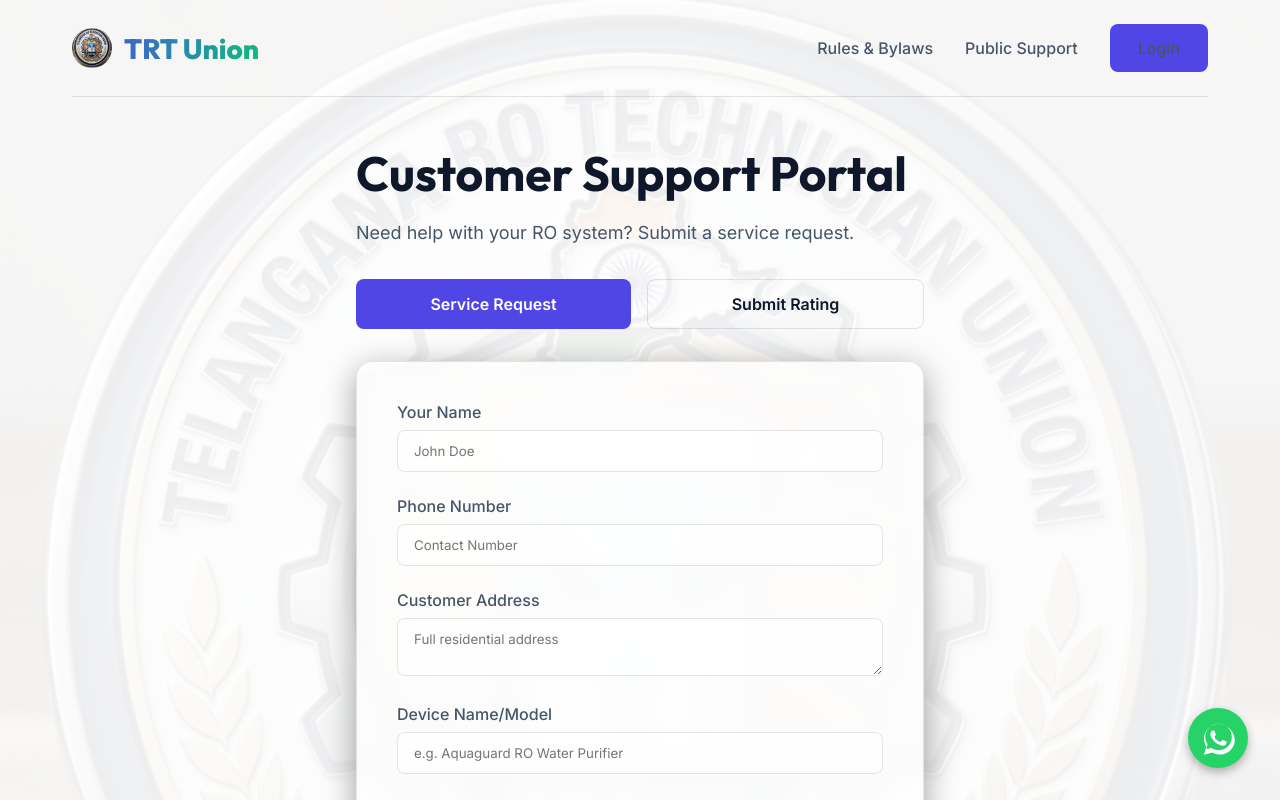
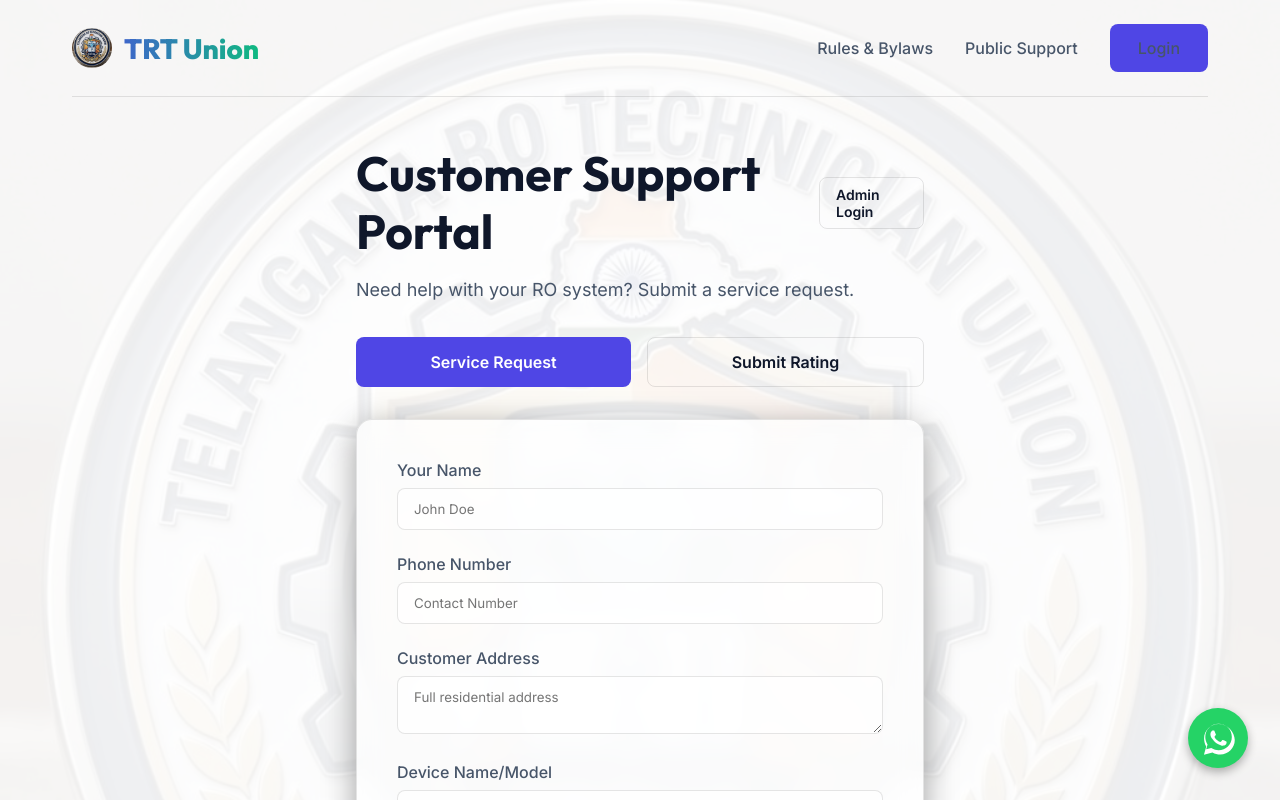
Before and after one commit to Bandarupallipavani/trtwa, a Next.js app: page /support/public in a window 1280 px wide. Shown: the top 800 px of the page. Built offline with nearby package versions, Linux system fonts and the light colour scheme; no server answers; the database is empty.

Commit message:
Add Admin Login link to Customer Support Portal

```diff
--- a/src/app/support/public/page.tsx
+++ b/src/app/support/public/page.tsx
@@ -2,6 +2,7 @@
 import React, { useState } from "react";
 import { db } from "../../../lib/firebase";
 import { doc, setDoc } from "firebase/firestore";
+import Link from "next/link";
 
 export default function PublicSupportPage() {
   const [mode, setMode] = useState<"ticket" | "rating">("ticket");
@@ -57,7 +58,12 @@ export default function PublicSupportPage() {
 
   return (
     <div style={{ maxWidth: "600px", margin: "0 auto", padding: "0 1rem" }}>
-      <h1 className="heading-1">Customer Support Portal</h1>
+      <div style={{ display: "flex", justifyContent: "space-between", alignItems: "center", marginBottom: "1rem" }}>
+        <h1 className="heading-1" style={{ margin: 0 }}>Customer Support Portal</h1>
+        <Link href="/login" className="btn btn-secondary" style={{ padding: "0.5rem 1rem", fontSize: "0.875rem" }}>
+          Admin Login
+        </Link>
+      </div>
       <p className="text-body" style={{ marginBottom: "2rem" }}>
         {mode === "ticket" ? "Need help with your RO system? Submit a service request." : "Rate your service experience with our members."}
       </p>
```
